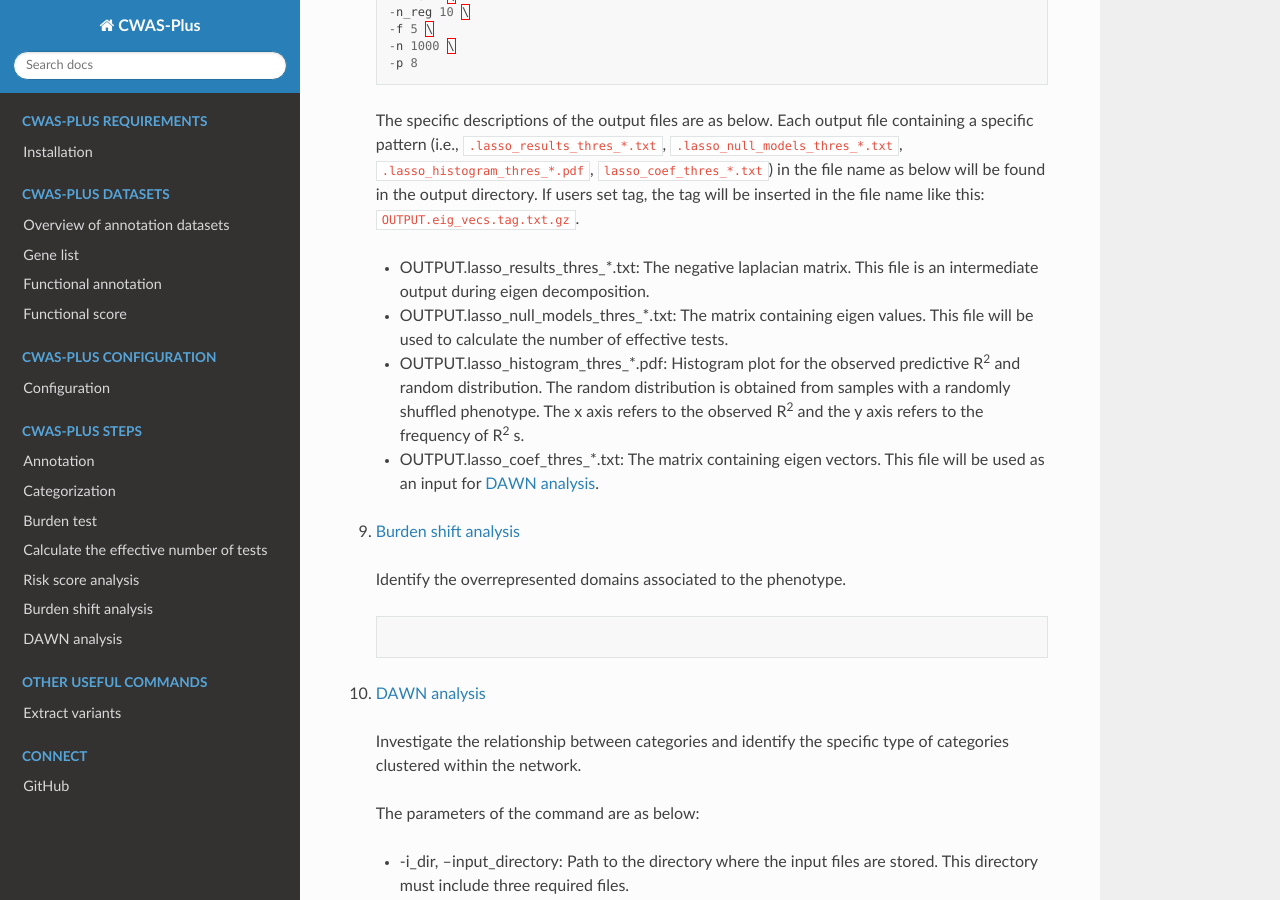
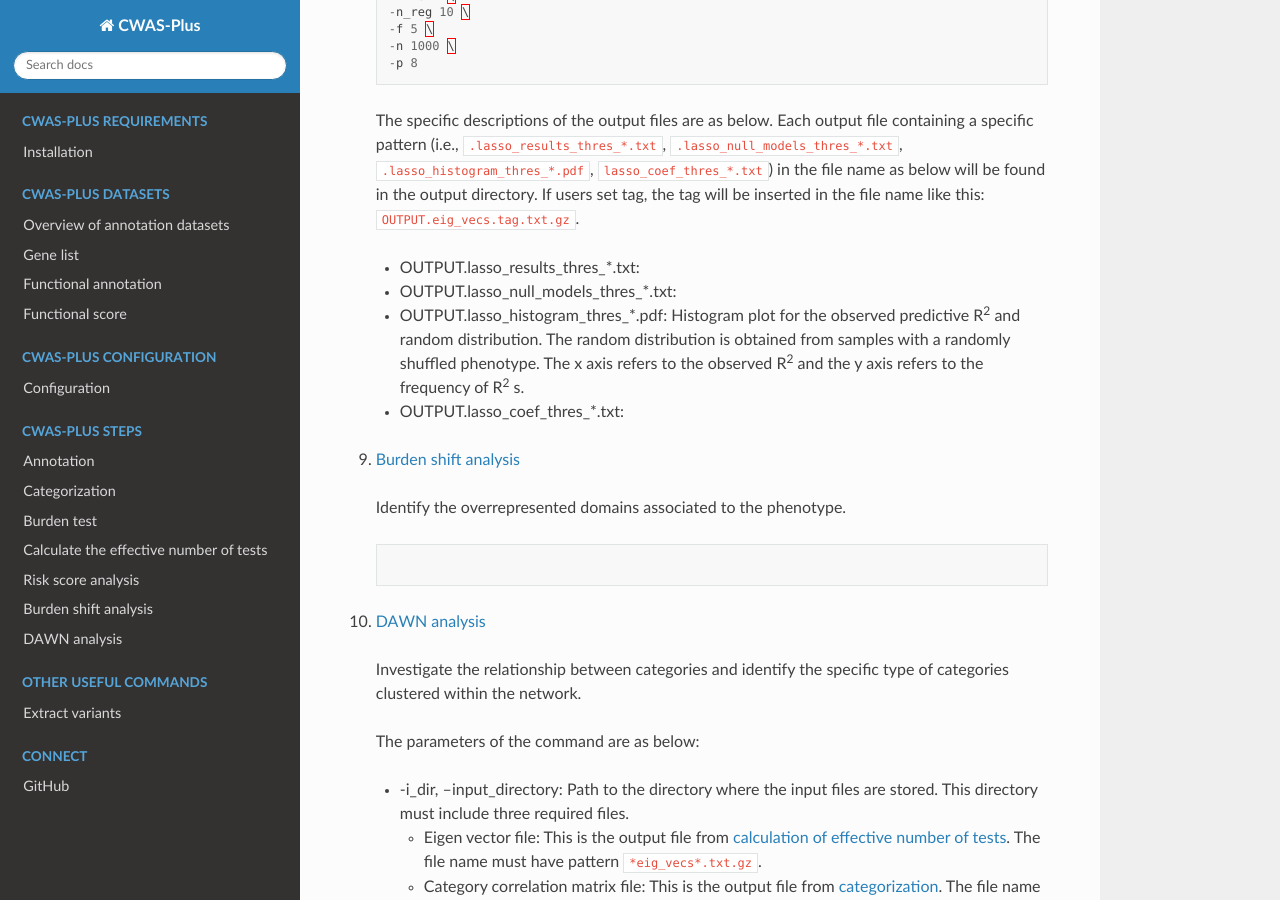
Before and after one commit to joonan-lab/cwas, a Sphinx documentation site: the page built from docs/quickstart/advanced_tutorial.rst, in a window 1280 px wide and 900 px high, scrolled down 11132 px. Built offline with Sphinx 7.4.7 and the Read the Docs theme 2.0.0, drawn with Linux system fonts in a browser that asks for light colours; pages that are not in the unit, such as notebooks, are missing from menus.

Commit message:
Update advanced_tutorial.rst

```diff
--- a/docs/quickstart/advanced_tutorial.rst
+++ b/docs/quickstart/advanced_tutorial.rst
@@ -416,10 +416,10 @@ This is an advanced tutorial for CWAS-Plus. Specific descriptions of arguments a
 
   The specific descriptions of the output files are as below. Each output file containing a specific pattern (i.e., ``.lasso_results_thres_*.txt``, ``.lasso_null_models_thres_*.txt``, ``.lasso_histogram_thres_*.pdf``, ``lasso_coef_thres_*.txt``) in the file name as below will be found in the output directory. If users set tag, the tag will be inserted in the file name like this: ``OUTPUT.eig_vecs.tag.txt.gz``.
 
-  - OUTPUT.lasso_results_thres_*.txt: The negative laplacian matrix. This file is an intermediate output during eigen decomposition.
-  - OUTPUT.lasso_null_models_thres_*.txt: The matrix containing eigen values. This file will be used to calculate the number of effective tests.
+  - OUTPUT.lasso_results_thres_*.txt:
+  - OUTPUT.lasso_null_models_thres_*.txt:
   - OUTPUT.lasso_histogram_thres_*.pdf: Histogram plot for the observed predictive |R2| and random distribution. The random distribution is obtained from samples with a randomly shuffled phenotype. The x axis refers to the observed |R2| and the y axis refers to the frequency of |R2| s.
-  - OUTPUT.lasso_coef_thres_*.txt: The matrix containing eigen vectors. This file will be used as an input for :ref:`DAWN analysis <dawn>`.
+  - OUTPUT.lasso_coef_thres_*.txt:
 
 
 9.  :ref:`Burden shift analysis <burdenshift>`
```
